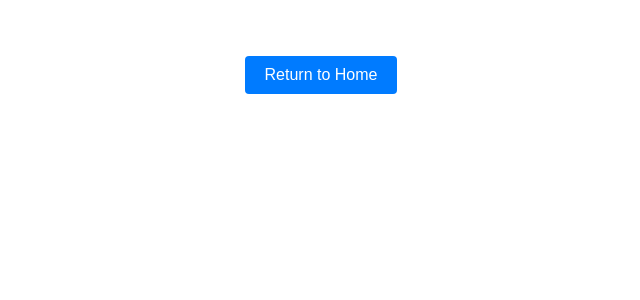
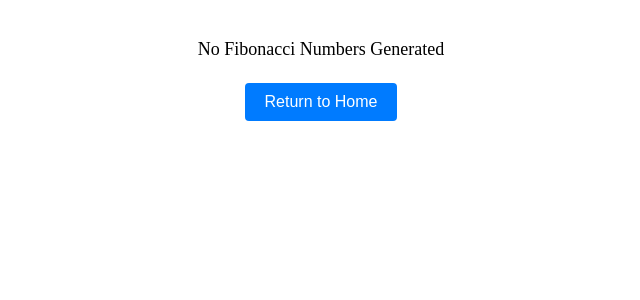
Before and after one commit to anaydilipnaik/fib_biohub, a React (Create React App) app in the folder frontend/: page /fib-output in a window 1280 px wide. Shown: the top 300 px of the page, without its empty margins (319-959 px from the left). Built offline with nearby package versions, Linux system fonts and the light colour scheme; no server answers.

Commit message:
minor fix

```diff
--- a/frontend/src/views/FibOutput.js
+++ b/frontend/src/views/FibOutput.js
@@ -45,7 +45,9 @@ const FibOutput = () => {
 
   return (
     <div style={mainDivStyles}>
-      <p style={paragraphStyles}>{fibList}</p>
+      <p style={paragraphStyles}>
+        {fibList === "" ? "No Fibonacci Numbers Generated" : fibList}
+      </p>
       <Link to="/">
         <button style={buttonStyles}>Return to Home</button>
       </Link>
```
